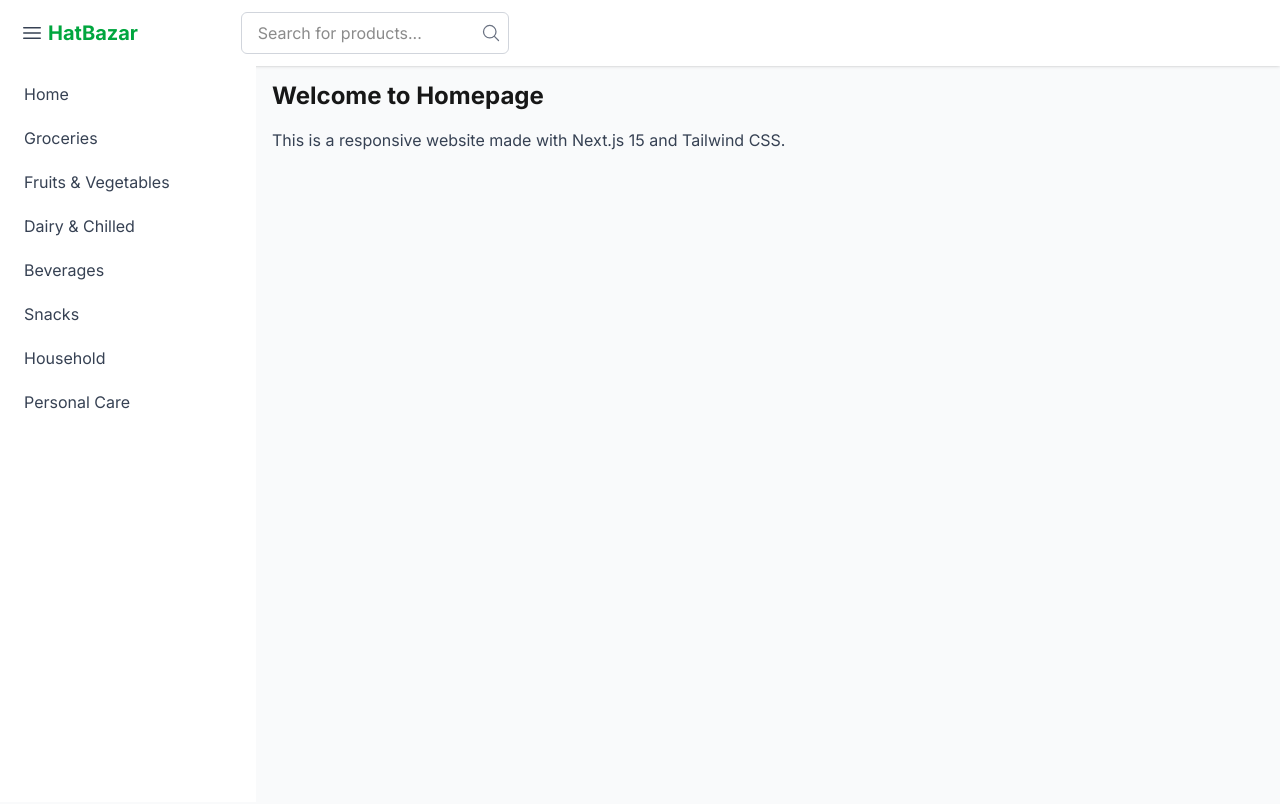
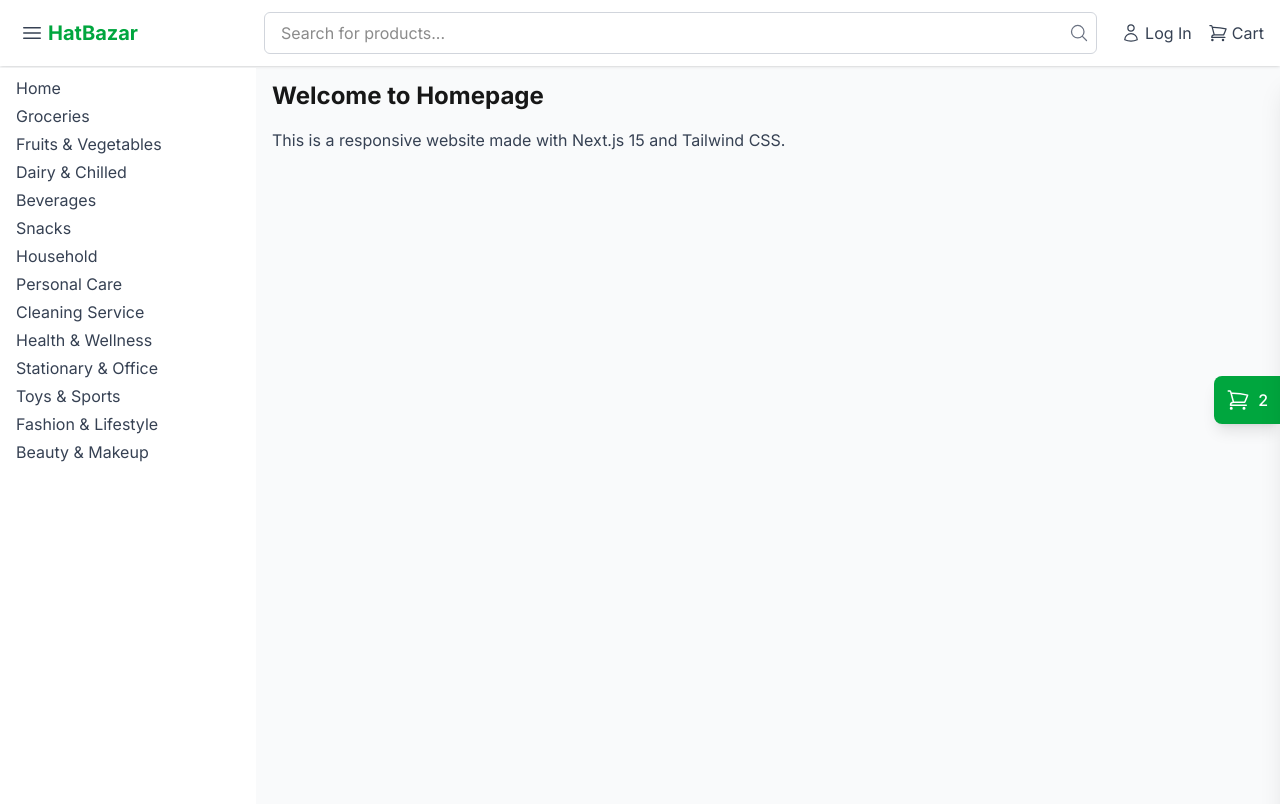
Before and after one commit to musfiz/next-shop-tailwind, a Next.js app: page / in a window 1280 px wide. Built offline with nearby package versions, Linux system fonts and the light colour scheme.

Commit message:
Add cart button with cart sidebar.

```diff
--- /dev/null
+++ b/app/components/CartSidebar.tsx
@@ -0,0 +1,96 @@
+// components/CartSidebar.tsx
+"use client";
+import { useState } from 'react';
+import { XMarkIcon, ShoppingCartIcon } from '@heroicons/react/24/outline';
+
+const CartSidebar = () => {
+  const [isOpen, setIsOpen] = useState(false);
+  const [cartItems, setCartItems] = useState([
+    { id: 1, name: 'Product 1', price: 10, quantity: 2 },
+    { id: 2, name: 'Product 2', price: 15, quantity: 1 },
+  ]);
+
+  const toggleCart = () => setIsOpen(!isOpen);
+  const removeItem = (id: number) => {
+    setCartItems(cartItems.filter(item => item.id !== id));
+  };
+
+  const total = cartItems.reduce((sum, item) => sum + (item.price * item.quantity), 0);
+
+  return (
+    <>
+      {/* Cart Toggle Button (fixed on right side) */}
+      <button
+        onClick={toggleCart}
+        className="fixed right-0 top-1/2 transform -translate-y-1/2 bg-green-600 text-white p-3 rounded-l-lg shadow-lg z-40 flex items-center cursor-pointer"
+      >
+        <ShoppingCartIcon className="h-6 w-6" />
+        <span className="ml-2 font-medium">{cartItems.length}</span>
+      </button>
+
+      {/* Overlay */}
+      {isOpen && (
+        <div
+          className="fixed inset-10 bg-gray bg-opacity-100 z-30"
+          onClick={toggleCart}
+        ></div>
+      )}
+
+      {/* Cart Sidebar */}
+      <div className={`fixed top-17 right-0 h-full w-full sm:w-96 bg-white shadow-xl transform transition-transform duration-300 ease-in-out z-40 ${isOpen ? 'translate-x-0' : 'translate-x-full'}`}>
+        {/* Header */}
+        <div className="flex justify-between items-center p-4">
+          <h2 className="text-xl font-bold text-gray-800">Your Cart ({cartItems.length})</h2>
+          <button onClick={toggleCart} className="text-gray-500 hover:text-gray-700">
+            <XMarkIcon className="h-6 w-6" />
+          </button>
+        </div>
+
+        {/* Cart Items */}
+        <div className="overflow-y-auto h-[calc(100%-180px)] p-4">
+          {cartItems.length === 0 ? (
+            <div className="text-center py-10 text-gray-500">
+              Your cart is empty
+            </div>
+          ) : (
+            <ul className="space-y-4">
+              {cartItems.map((item) => (
+                <li key={item.id} className="flex justify-between items-center pb-3">
+                  <div className="flex-1">
+                    <h3 className="font-medium text-gray-800">{item.name}</h3>
+                    <p className="text-sm text-gray-500">${item.price} × {item.quantity}</p>
+                  </div>
+                  <div className="flex items-center">
+                    <span className="font-medium mr-4">${item.price * item.quantity}</span>
+                    <button
+                      onClick={() => removeItem(item.id)}
+                      className="text-red-500 hover:text-red-700"
+                    >
+                      <XMarkIcon className="h-5 w-5" />
+                    </button>
+                  </div>
+                </li>
+              ))}
+            </ul>
+          )}
+        </div>
+
+        {/* Footer */}
+        <div className="absolute bottom-0 left-0 right-0 p-4 border-t bg-white">
+          <div className="flex justify-between mb-4">
+            <span className="font-medium">Total:</span>
+            <span className="font-bold">${total.toFixed(2)}</span>
+          </div>
+          <button
+            className="w-full bg-green-600 hover:bg-green-700 text-white py-3 rounded-lg font-medium transition-colors"
+            disabled={cartItems.length === 0}
+          >
+            Proceed to Checkout
+          </button>
+        </div>
+      </div>
+    </>
+  );
+};
+
+export default CartSidebar;
--- a/app/components/Header.tsx
+++ b/app/components/Header.tsx
@@ -11,7 +11,7 @@ export default function Header({
       <div className="px-4 py-3">
         <div className="flex items-center">
           {/* Left section - Hamburger and Logo */}
-          <div className="flex items-center logo-width">
+          <div className="flex items-center flex-shrink-0 w-62">
             <button
               onClick={toggleSidebar}
               className="p-1 rounded-md text-gray-700 hover:bg-gray-100 focus:outline-none"
@@ -27,7 +27,7 @@ export default function Header({
 
           {/* Middle section - Search */}
           <div className="flex w-full">
-            <div className="relative">
+            <div className="relative w-full">
               <input
                 type="text"
                 placeholder="Search for products..."
@@ -40,17 +40,17 @@ export default function Header({
           </div>
 
           {/* Right section - Auth and Cart */}
-          {/* <div className="flex items-center space-x-4 fixed lg:static w-[320px]">
+          <div className="flex items-center justify-center space-x-4 flex-shrink-0 ms-6">
             <button className="hidden md:flex items-center space-x-1 text-gray-700 hover:text-green-600">
               <UserIcon className="h-5 w-5" />
-              <span>Sign In</span>
+              <span>Log In</span>
             </button>
 
             <button className="flex items-center space-x-1 text-gray-700 hover:text-green-600">
               <ShoppingCartIcon className="h-5 w-5" />
               <span className="hidden md:inline">Cart</span>
             </button>
-          </div> */}
+          </div>
         </div>
 
         {/* Mobile Search */}
--- a/app/components/Layout.tsx
+++ b/app/components/Layout.tsx
@@ -2,6 +2,7 @@
 import { useState, useEffect } from 'react';
 import Header from './Header';
 import Sidebar from './Sidebar';
+import CartSidebar from "./CartSidebar";
 
 export default function Layout({ children }: { children: React.ReactNode }) {
   const [sidebarOpen, setSidebarOpen] = useState(false);
@@ -33,6 +34,7 @@ export default function Layout({ children }: { children: React.ReactNode }) {
         <Sidebar isOpen={sidebarOpen} toggleSidebar={toggleSidebar} />
         <main className={`flex-1 transition-all duration-300`}>
           {children}
+          <CartSidebar />
         </main>
       </div>
     </div>
--- a/app/components/Sidebar.tsx
+++ b/app/components/Sidebar.tsx
@@ -11,6 +11,13 @@ const menuItems = [
   { name: 'Snacks', href: '/snacks' },
   { name: 'Household', href: '/household' },
   { name: 'Personal Care', href: '/personal-care' },
+  { name: 'Cleaning Service', href: '/cleaning-service' },
+  { name: 'Health & Wellness', href: '/health-wellness' },
+  { name: 'Stationary & Office', href: '/stationary-office' },
+  { name: 'Toys & Sports', href: '/toys-sports' },
+  { name: 'Fashion & Lifestyle', href: '/fashion-lifestyle' },
+  { name: 'Beauty & Makeup', href: '/beauty-makeup' },
+  // { name: '', href: '/' },
 ];
 
 export default function Sidebar({
@@ -32,8 +39,8 @@ export default function Sidebar({
     <>
       {/* Sidebar */}
       <aside
-        className={`fixed lg:static top-10 left-0 h-full w-64 bg-white shadow-lg lg:shadow-none z-40 transform transition-transform duration-300 ease-in-out
-          ${isOpen ? 'translate-x-0' : '-translate-x-full lg:translate-x-0'} mt-0.5`}
+        className={`sidebar fixed lg:static top-10 left-0 h-full w-64 bg-white shadow-lg lg:shadow-none z-40 transform transition-transform duration-300 ease-in-out
+          ${isOpen ? 'translate-x-0' : '-translate-x-full lg:translate-x-0'} mt-1`}
       >
         <nav className="p-2 overflow-y-auto h-[calc(100vh-4rem)]">
           <ul className="space-y-1">
@@ -41,7 +48,7 @@ export default function Sidebar({
               <li key={item.name}>
                 <a
                   href={item.href}
-                  className="block px-4 py-2 text-gray-700 hover:bg-gray-100 rounded-md"
+                  className="block px-2 py-.5 text-gray-700 hover:bg-gradient-to-r from-blue-300 via-purple-300 to-pink-300 hover:text-white"
                 >
                   {item.name}
                 </a>
--- a/app/globals.css
+++ b/app/globals.css
@@ -5,13 +5,8 @@
   --foreground: #171717;
 }
 
-.logo-width {
-  width: 274px;
-}
-
 body {
   background: var(--background);
   color: var(--foreground);
   font-family: Arial, Helvetica, sans-serif;
-  @apply bg-gray-50;
 }
--- a/app/layout.tsx
+++ b/app/layout.tsx
@@ -6,8 +6,8 @@ import Layout from './components/Layout';
 const inter = Inter({ subsets: ['latin'] });
 
 export const metadata: Metadata = {
-  title: 'Chaldal Clone',
-  description: 'A responsive clone of chaldal.com',
+  title: 'Hat Bazar',
+  description: 'A responsive ecommerce for BD',
 };
 
 export default function RootLayout({
```
Also changed, not shown: 1 other file (tests, documents, lock files or other folders).
